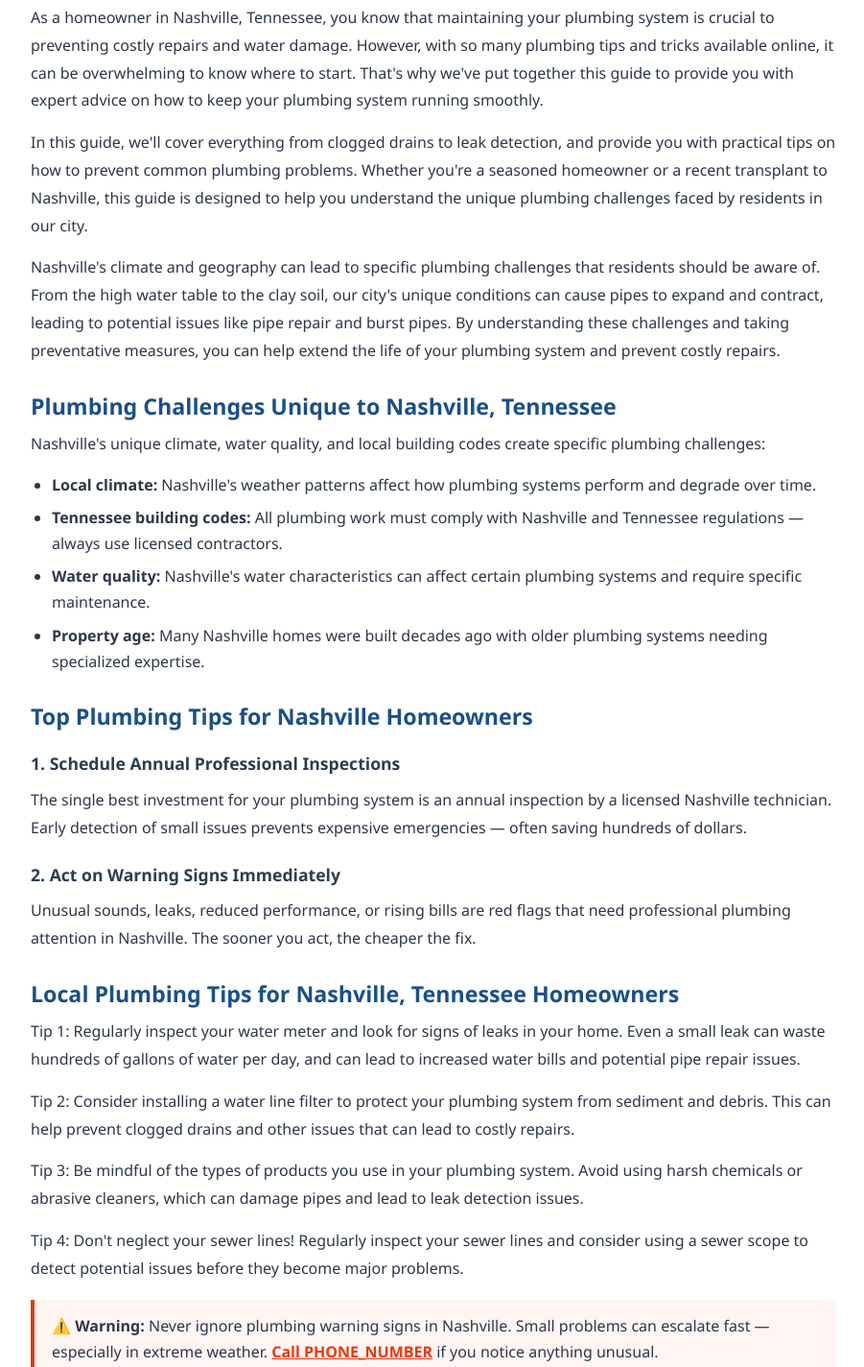
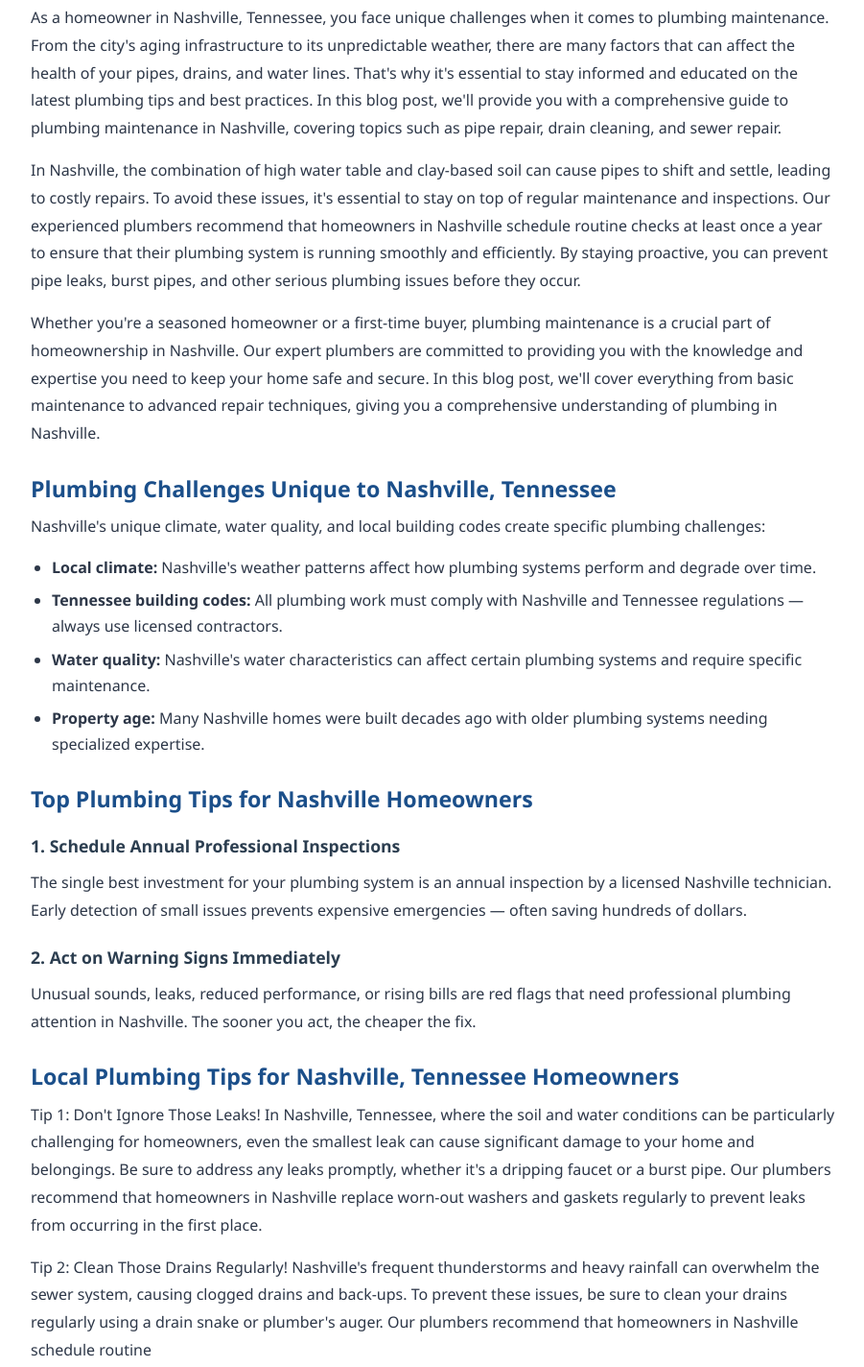
Before and after one commit to leadsmartaffiliate/plumbing-repair-nashville-tn, a plain HTML site: page blog/how-to-choose-plumbing-nashville/index.html in a window 1280 px wide. Shown: the part 596-2020 px from the top of the page at 96% size, without its empty margins (188-1089 px from the left). Drawn offline with Linux system fonts and the light colour scheme.

Commit message:
Update blog/how-to-choose-plumbing-nashville/index.html

```diff
--- a/blog/how-to-choose-plumbing-nashville/index.html
+++ b/blog/how-to-choose-plumbing-nashville/index.html
@@ -179,9 +179,9 @@ footer{background:var(--dark);color:#c9d1e0;padding:40px 20px 20px}
       </figure>
 
       <h2>Why plumbing tips and guide Nashville Matters for Nashville Properties</h2>
-      <p>As a homeowner in Nashville, Tennessee, you know that maintaining your plumbing system is crucial to preventing costly repairs and water damage. However, with so many plumbing tips and tricks available online, it can be overwhelming to know where to start. That's why we've put together this guide to provide you with expert advice on how to keep your plumbing system running smoothly.</p>
-<p>In this guide, we'll cover everything from clogged drains to leak detection, and provide you with practical tips on how to prevent common plumbing problems. Whether you're a seasoned homeowner or a recent transplant to Nashville, this guide is designed to help you understand the unique plumbing challenges faced by residents in our city.</p>
-<p>Nashville's climate and geography can lead to specific plumbing challenges that residents should be aware of. From the high water table to the clay soil, our city's unique conditions can cause pipes to expand and contract, leading to potential issues like pipe repair and burst pipes. By understanding these challenges and taking preventative measures, you can help extend the life of your plumbing system and prevent costly repairs.</p>
+      <p>As a homeowner in Nashville, Tennessee, you face unique challenges when it comes to plumbing maintenance. From the city's aging infrastructure to its unpredictable weather, there are many factors that can affect the health of your pipes, drains, and water lines. That's why it's essential to stay informed and educated on the latest plumbing tips and best practices. In this blog post, we'll provide you with a comprehensive guide to plumbing maintenance in Nashville, covering topics such as pipe repair, drain cleaning, and sewer repair.</p>
+<p>In Nashville, the combination of high water table and clay-based soil can cause pipes to shift and settle, leading to costly repairs. To avoid these issues, it's essential to stay on top of regular maintenance and inspections. Our experienced plumbers recommend that homeowners in Nashville schedule routine checks at least once a year to ensure that their plumbing system is running smoothly and efficiently. By staying proactive, you can prevent pipe leaks, burst pipes, and other serious plumbing issues before they occur.</p>
+<p>Whether you're a seasoned homeowner or a first-time buyer, plumbing maintenance is a crucial part of homeownership in Nashville. Our expert plumbers are committed to providing you with the knowledge and expertise you need to keep your home safe and secure. In this blog post, we'll cover everything from basic maintenance to advanced repair techniques, giving you a comprehensive understanding of plumbing in Nashville.</p>
 
       <h2>Plumbing Challenges Unique to Nashville, Tennessee</h2>
       <p>Nashville's unique climate, water quality, and local building codes create specific
@@ -210,10 +210,8 @@ footer{background:var(--dark);color:#c9d1e0;padding:40px 20px 20px}
       the fix.</p>
 
       <h2>Local Plumbing Tips for Nashville, Tennessee Homeowners</h2>
-<p>Tip 1: Regularly inspect your water meter and look for signs of leaks in your home. Even a small leak can waste hundreds of gallons of water per day, and can lead to increased water bills and potential pipe repair issues.</p>
-<p>Tip 2: Consider installing a water line filter to protect your plumbing system from sediment and debris. This can help prevent clogged drains and other issues that can lead to costly repairs.</p>
-<p>Tip 3: Be mindful of the types of products you use in your plumbing system. Avoid using harsh chemicals or abrasive cleaners, which can damage pipes and lead to leak detection issues.</p>
-<p>Tip 4: Don't neglect your sewer lines! Regularly inspect your sewer lines and consider using a sewer scope to detect potential issues before they become major problems.</p>
+<p>Tip 1: Don't Ignore Those Leaks! In Nashville, Tennessee, where the soil and water conditions can be particularly challenging for homeowners, even the smallest leak can cause significant damage to your home and belongings. Be sure to address any leaks promptly, whether it's a dripping faucet or a burst pipe. Our plumbers recommend that homeowners in Nashville replace worn-out washers and gaskets regularly to prevent leaks from occurring in the first place.</p>
+<p>Tip 2: Clean Those Drains Regularly! Nashville's frequent thunderstorms and heavy rainfall can overwhelm the sewer system, causing clogged drains and back-ups. To prevent these issues, be sure to clean your drains regularly using a drain snake or plumber's auger. Our plumbers recommend that homeowners in Nashville schedule routine</p>
 
       <div class="warn-box" role="alert">
         ⚠️ <strong>Warning:</strong> Never ignore plumbing warning signs in Nashville.
```
